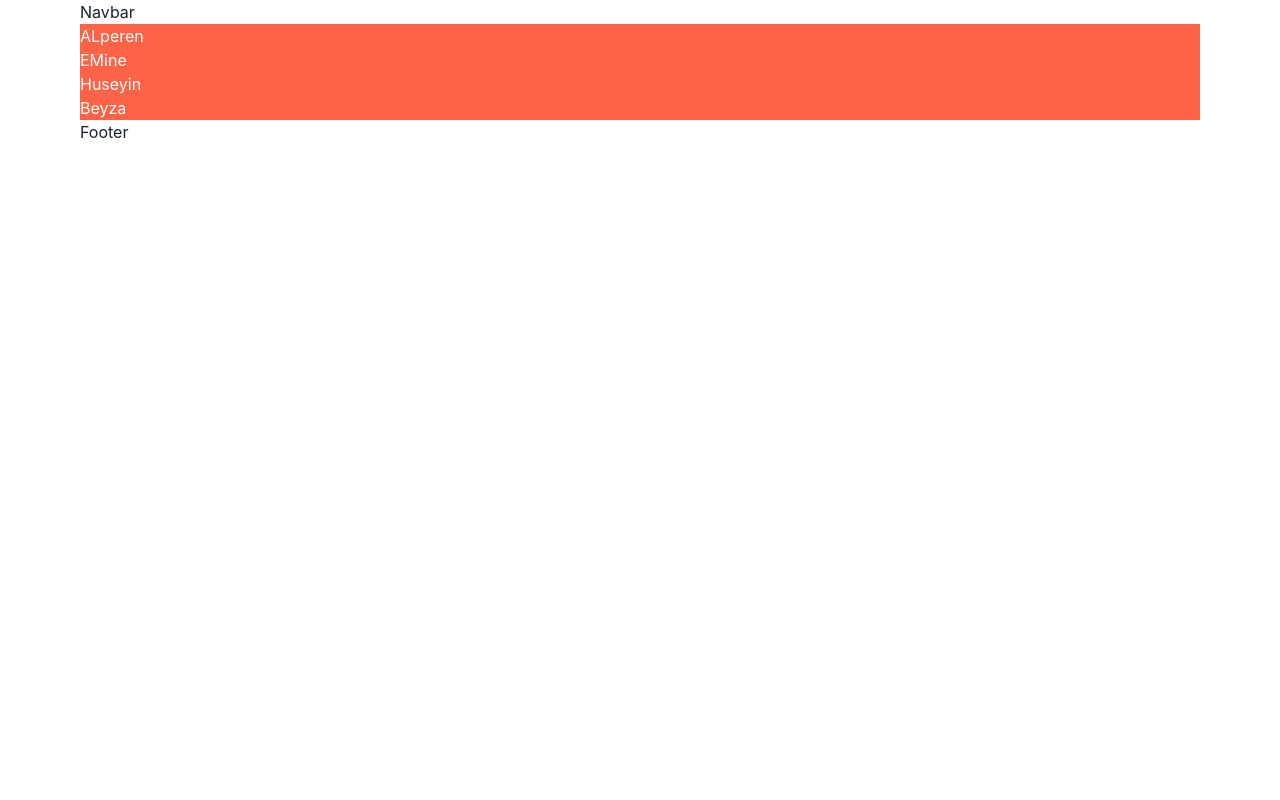
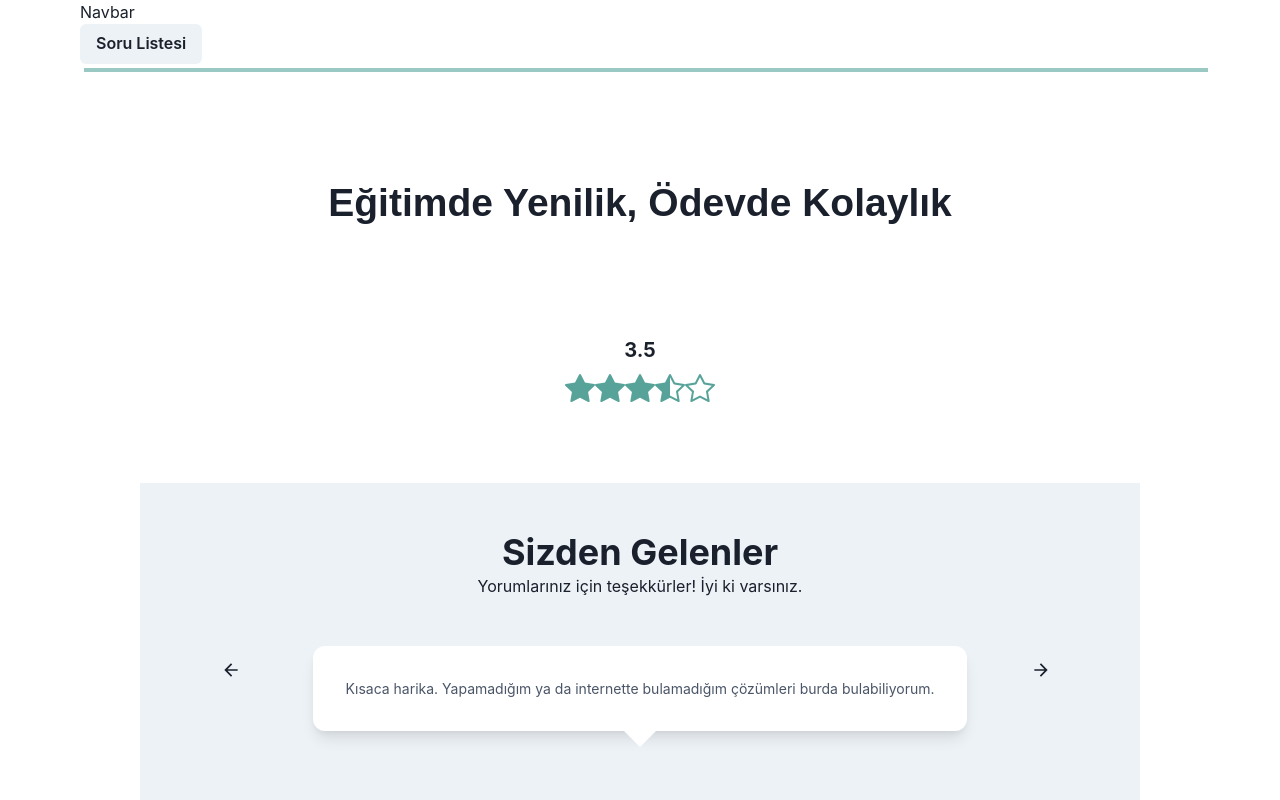
Before and after one commit to emineaaaa/BanaSor-demo, a React (Vite) app: page / in a window 1280 px wide. Shown: the top 800 px of the page. Built offline with nearby package versions, Linux system fonts and the light colour scheme.

Commit message:
emine-aydinli-update

```diff
--- a/src/App.jsx
+++ b/src/App.jsx
@@ -4,11 +4,11 @@ import Footer from './components/Footer'
 import { Container, Flex } from '@chakra-ui/react'
 import { Route, Routes } from 'react-router-dom'
 import Home from './pages/Home'
-import Alperen from './components/Alperen'
+import SoruListesi from './components/SoruListesi'
 
 import Huseyin from './components/Huseyin'
 import Beyza from './components/Beyza'
-import Emine from './components/Emine'
+import Emine from './components/RancedList'
 import KonuList from './components/KonuList'
 
 
@@ -22,7 +22,7 @@ function App() {
     <Navbar/>
     <Routes>
       <Route path='/' element={<Home/>}/>
-      <Route path='/alperen' element={<Alperen/>}/>
+      <Route path='/sorulistesi' element={<SoruListesi/>}/>
       <Route path='/emine' element={<Emine/>}/>
       <Route path='/huseyin' element={<Huseyin/>}/>
       <Route path='/beyza' element={<Beyza/>}/>
--- a/src/components/DersList.jsx
+++ b/src/components/DersList.jsx
@@ -2,7 +2,7 @@ import { Avatar, AvatarGroup, Box, Button, Card, CardBody, CardFooter, Divider,
 
 import React, { useEffect, useState } from 'react'
 import { useSpring, animated, useSpringRef } from 'react-spring';
-import Emine from './Emine';
+import Emine from './RancedList';
 import { useNavigate } from 'react-router-dom';
 const AnimatedDivider = animated(Divider);
 const AnimatedFlex = animated(Flex);
--- a/src/components/Home-2.jsx
+++ b/src/components/Home-2.jsx
@@ -26,7 +26,7 @@ import Rating from './Rating';
 
 
 
-const home2 = () => {
+const Home2 = () => {
   const [currentIndex, setCurrentIndex] = useState(0);
 
 
@@ -180,4 +180,4 @@ const home2 = () => {
 
 
 }
-export default home2
+export default Home2
--- a/src/components/Huseyin.jsx
+++ b/src/components/Huseyin.jsx
@@ -1,7 +1,7 @@
 import React from 'react'
 import Home3 from './Home-3'
-import Alperen from './Alperen'
-import Emine from './Emine'
+import Alperen from './SoruListesi'
+import Emine from './RancedList'
 
 const Huseyin = () => {
   return (
--- a/src/components/KonuList.jsx
+++ b/src/components/KonuList.jsx
@@ -1,7 +1,7 @@
 import React, { useEffect, useState } from 'react';
 import { useParams } from 'react-router-dom';
 import { Avatar, AvatarGroup, Box, Button, Card, CardBody, CardFooter, Flex, Image, Text } from '@chakra-ui/react';
-import Emine from './Emine';
+import Emine from './RancedList';
 import DersList from './DersList';
 
 const SoruDetail = () => {
--- a/src/components/Alperen.jsx
+++ b/src/components/SoruListesi.jsx
@@ -2,7 +2,7 @@ import { Avatar, AvatarGroup, Box, Button, Card, CardBody, CardFooter, Divider,
 
 import React, { useEffect, useState } from 'react'
 import { useSpring, animated, useSpringRef } from 'react-spring';
-import Emine from './Emine';
+import Emine from './RancedList';
 import { useNavigate } from 'react-router-dom';
 const AnimatedDivider = animated(Divider);
 
--- a/src/pages/Home.jsx
+++ b/src/pages/Home.jsx
@@ -1,16 +1,22 @@
-import { Box, Container, Flex, Link } from '@chakra-ui/react'
+import { Box, Button, Container, Flex, Link } from '@chakra-ui/react'
 import React from 'react'
-import { NavLink } from 'react-router-dom'
+import { NavLink, useNavigate } from 'react-router-dom'
+import Home2 from '../components/Home-2'
+import Home3 from '../components/Home-3'
 
 const Home = () => {
+
+  const navigate=useNavigate()
+
+  const handleClick=()=>{
+    navigate(`/sorulistesi`)
+  }
+
   return (
     <div>
-        <Flex flexDirection={"column"}  bg={"tomato"} >
-        <Link  href={"alperen"}  color={"white"} cursor={"pointer"} > ALperen</Link>
-        <Link href={"emine"}  color={"white"} cursor={"pointer"}> EMine</Link>
-        <Link href={"huseyin"}  color={"white"} cursor={"pointer"}> Huseyin</Link>
-        <Link href={"beyza"}  color={"white"} cursor={"pointer"}> Beyza</Link>
-        </Flex>
+       <Button onClick={handleClick}>Soru Listesi</Button>
+       <Home2/>
+       <Home3/>
 
     </div>
   )
```
Also changed, not shown: src/components/RancedList.jsx (renamed from src/components/Emine.jsx).
